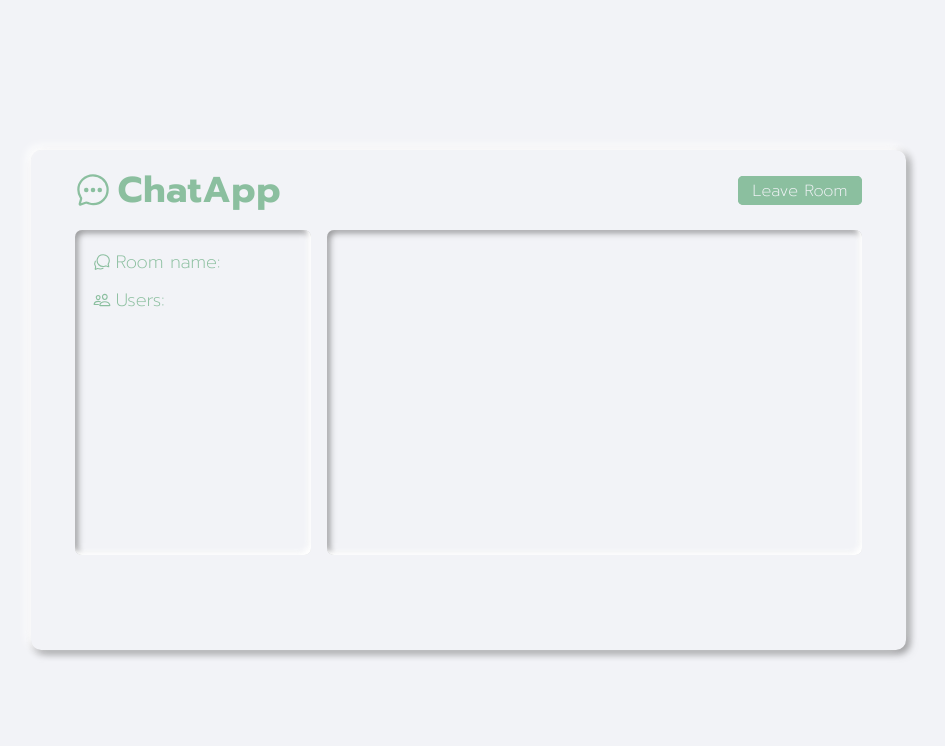
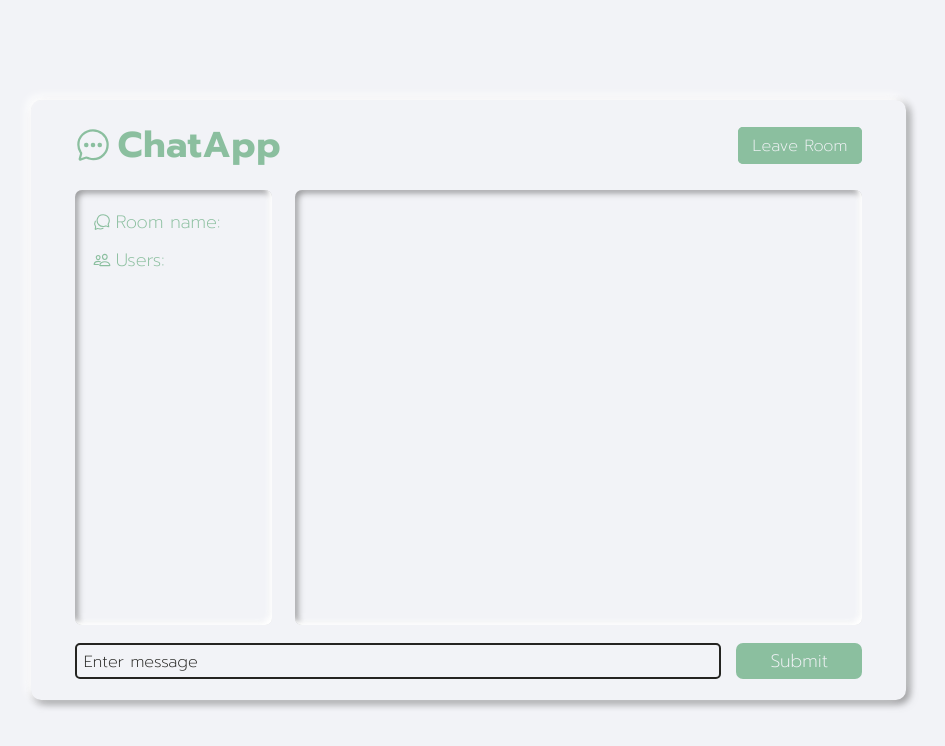
Before and after one commit to RoLo-dev/ChatRoom, a website: page public/chat.html in a window 1280 px wide. Shown: the whole page, without its empty margins (172-1117 px from the left). Drawn offline with nearby package versions, Linux system fonts and the light colour scheme.

Commit message:
init commit

```diff
--- a/public/chat.html
+++ b/public/chat.html
@@ -18,7 +18,7 @@
                 <h1 class="bold">ChatApp</h1>
             </div>
             <div class="link">
-                <a href="index.html" class="nav-link">Leave Room</a>
+                <a href="index.html">Leave Room</a>
             </div>
         </header>
 
@@ -43,9 +43,14 @@
                 </ul>
                 <ul id="users"></ul>
             </div>
-            <div id="rightCol"></div>
+            <div id="rightCol" class="chat-messages"></div>
         </section>
-        <section class="message-box"></section>
+        <section id="new-message" class="wrapper">
+            <form id="chat-form">
+                <input type="text" placeholder="Enter message" id="msg" autocomplete="off" required>
+                <button class="btn">Submit</button>
+            </form>
+        </section>
     </div>
 
     <script src="https://unpkg.com/aos@2.3.1/dist/aos.js"></script>
--- a/public/css/style.css
+++ b/public/css/style.css
@@ -23,7 +23,10 @@ html{
     font-weight: 700;
 }
 header{
-    height: 80px;
+    height: 90px;
+    display: flex;
+    justify-content: space-between;
+    align-items: center;
 }
 header .title{
     display: flex;
@@ -45,11 +48,14 @@ header .title h1{
 .container,
 .box{
     border-radius: 10px;
-    height: 500px;
+    height: 600px;
     box-shadow: -3px -3px 8px rgba(255,255,255,1),
                 -3px -3px 13px rgba(255,255,255,0.5),
                 inset 3px 3px 8px rgba(255,255,255,0.1),
                 3px 3px 9px rgba(0,0,0,0.5);
+}
+.main form>*{
+    margin-bottom: 12px;
 }
 .main form{
     margin-top: 5rem;
@@ -115,33 +121,32 @@ header .title h1{
     width: 875px;
 }
 .chat-header{
-    display: flex;
-    justify-content: space-between;
-    align-items: center;
+
 }
-.chat-header .link .nav-link{
+.chat-header .link a{
     text-decoration: none;
     color: #F2F3F7;
     background-color: #8BBF9F;
     border: 2px solid #8BBF9F;
-    padding: 0 13px;
+    padding: 4px 13px;
     border-radius: 5px;
     font-size: 0.9rem;
     transition: all 0.5s ease-out;
 }
-.chat-header .link .nav-link:hover{
+.chat-header .link a:hover{
     background-color: transparent;
-    color: #8BBF9F;
+    border-color: #242421;
+    color: #242421;
     transition: all 0.2s ease-in;
 }
 
 .chat-main{
-    height: 325px;
+    height: 435px;
     display: flex;
     justify-content: space-between;
 }
 .chat-main #leftCol{
-    width: 30%;
+    width: 25%;
 }
 .chat-main #leftCol,
 .chat-main #rightCol{
@@ -153,7 +158,7 @@ header .title h1{
                 inset 2px 2px 7px rgba(0,0,0,0.5);
 }
 .chat-main #rightCol{
-    width: 68%;
+    width: 72%;
 }
 #leftCol ul li{
     list-style: none;
@@ -170,3 +175,44 @@ header .title h1{
 .col-menu ion-icon{
     margin-right: 5px;
 }
+#new-message{
+    margin-top: 1rem;
+}
+#chat-form{
+    display: flex;
+    justify-content: space-between;
+}
+#chat-form input{
+    width: 82%;
+    height: 2rem;
+    font-size: 0.9rem;
+    font-family: 'Prompt', sans-serif;
+    outline: 0;
+    border-radius: 5px;
+    padding-left: 7px;
+    background-color: transparent;
+    border: 2px solid #242421;
+    transition: all 0.4s ease-out;
+}
+#chat-form input::placeholder{
+    color: #242421;
+    transition: color 0.4s ease-out;
+}
+#chat-form button{
+    width: 16%;
+    outline: 0;
+    border: 2px solid #8BBF9F;
+    background-color: #8BBF9F;
+    color: #F2F3F7;
+    border-radius: 7px;
+    font-size: 1rem;
+    font-family: 'Prompt', sans-serif;
+    transition: all 0.5s ease-out;
+}
+#chat-form button:hover{
+    cursor: pointer;
+    background-color: transparent;
+    border-color: #242421;
+    color: #242421;
+    transition: all 0.2s ease-in;
+}
```
